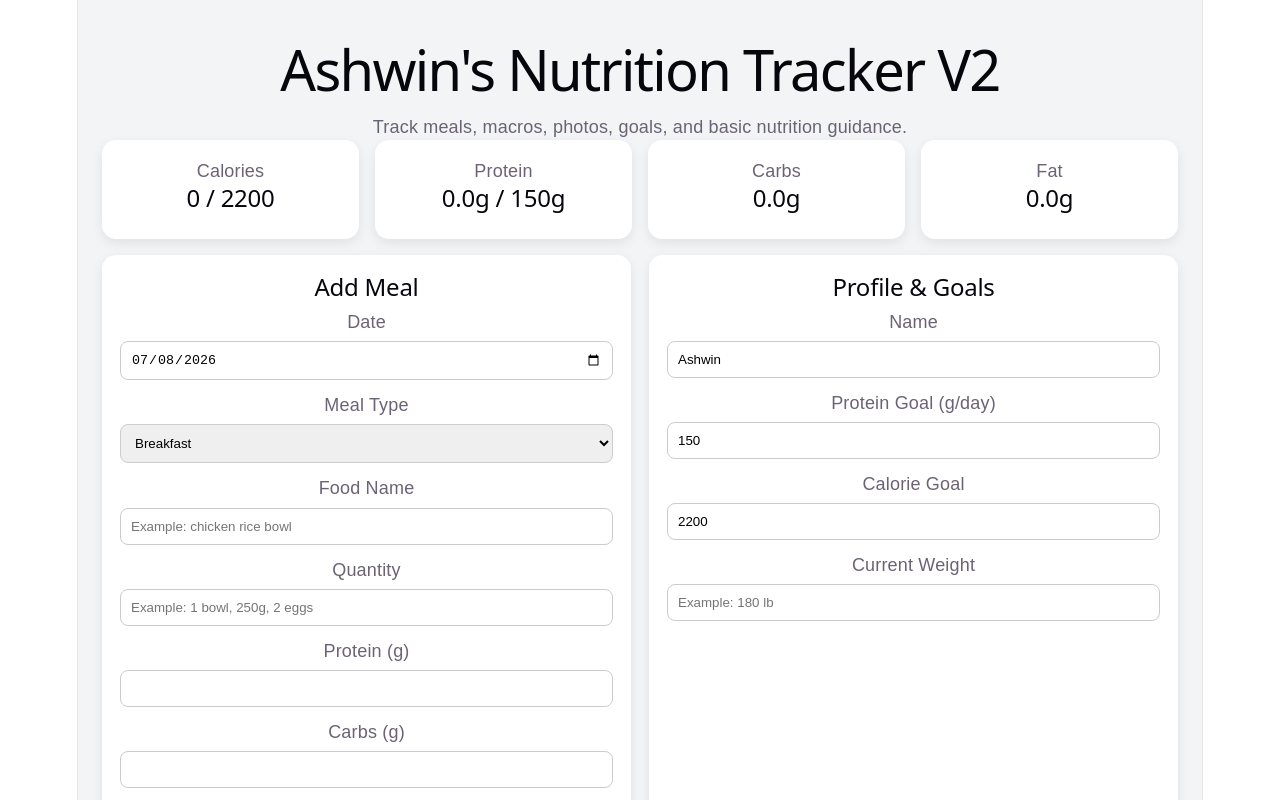
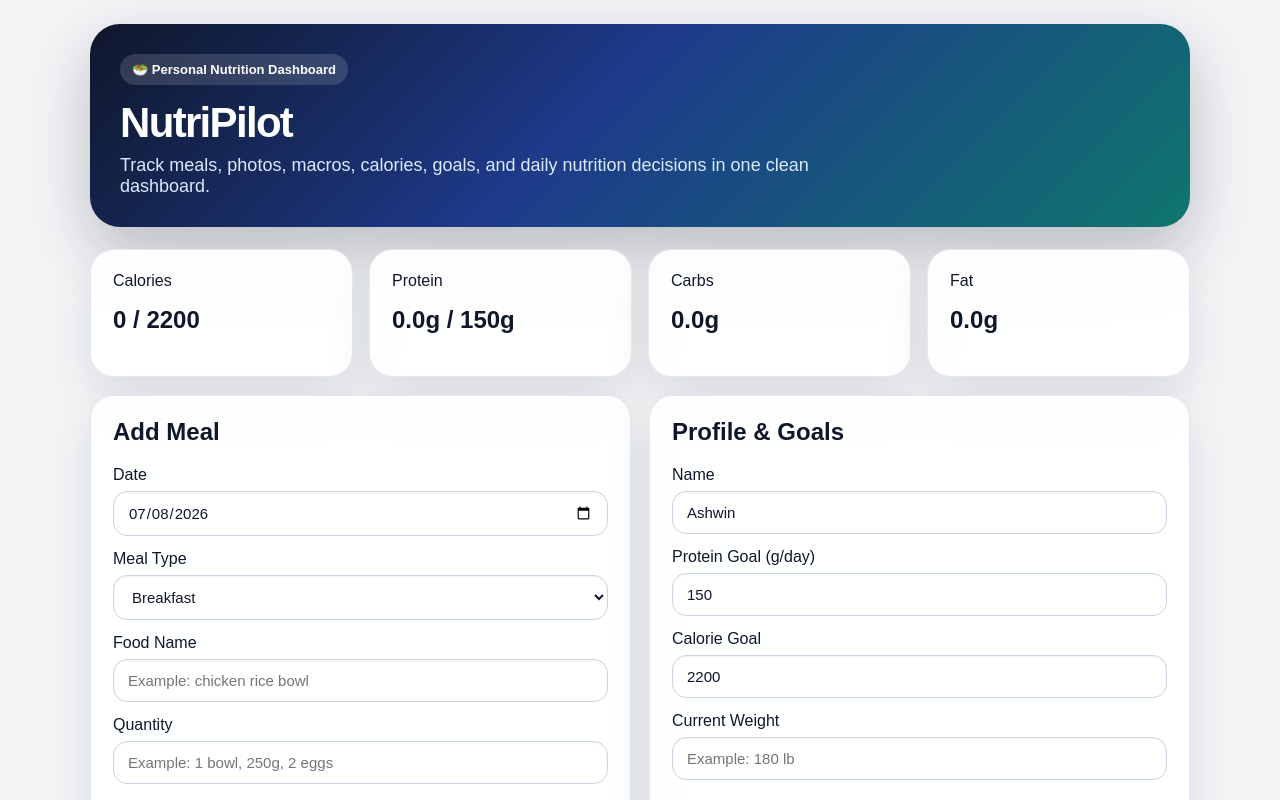
Before and after one commit to ashwinchandwani/nutrition-tracker, a React (Vite) app: page / in a window 1280 px wide. Shown: the top 800 px of the page. Built offline with nearby package versions, Linux system fonts and the light colour scheme.

Commit message:
Improve nutrition tracker visual design

```diff
--- a/src/App.jsx
+++ b/src/App.jsx
@@ -207,31 +207,52 @@ function App() {
   }
 
   const cardStyle = {
-    backgroundColor: "white",
-    padding: "18px",
-    borderRadius: "14px",
-    boxShadow: "0 4px 12px rgba(0,0,0,0.08)",
-    marginBottom: "16px"
+    backgroundColor: "rgba(255, 255, 255, 0.92)",
+    padding: "22px",
+    borderRadius: "24px",
+    boxShadow: "0 20px 45px rgba(15, 23, 42, 0.10)",
+    border: "1px solid rgba(226, 232, 240, 0.9)",
+    marginBottom: "18px",
+    backdropFilter: "blur(14px)"
+  };
+
+  const heroStyle = {
+    background:
+      "linear-gradient(135deg, #0f172a 0%, #1e3a8a 45%, #0f766e 100%)",
+    color: "white",
+    borderRadius: "30px",
+    padding: "30px",
+    marginBottom: "22px",
+    boxShadow: "0 24px 60px rgba(15, 23, 42, 0.25)",
+    position: "relative",
+    overflow: "hidden"
   };
 
   const inputStyle = {
     width: "100%",
-    padding: "10px",
-    marginTop: "6px",
-    marginBottom: "12px",
-    borderRadius: "8px",
-    border: "1px solid #cccccc",
-    boxSizing: "border-box"
+    padding: "12px 14px",
+    marginTop: "7px",
+    marginBottom: "14px",
+    borderRadius: "14px",
+    border: "1px solid #cbd5e1",
+    boxSizing: "border-box",
+    backgroundColor: "#ffffff",
+    color: "#0f172a",
+    fontSize: "15px",
+    outline: "none",
+    boxShadow: "inset 0 1px 2px rgba(15, 23, 42, 0.06)"
   };
 
   const buttonStyle = {
-    backgroundColor: "#2563eb",
+    background:
+      "linear-gradient(135deg, #2563eb 0%, #4f46e5 50%, #7c3aed 100%)",
     color: "white",
     border: "none",
-    padding: "10px 14px",
-    borderRadius: "8px",
+    padding: "12px 18px",
+    borderRadius: "14px",
     cursor: "pointer",
-    fontWeight: "bold"
+    fontWeight: "800",
+    boxShadow: "0 12px 24px rgba(37, 99, 235, 0.28)"
   };
 
   return (
@@ -244,8 +265,47 @@ function App() {
       }}
     >
       <div style={{ maxWidth: "1100px", margin: "0 auto" }}>
-        <h1>Ashwin's Nutrition Tracker V2</h1>
-        <p>Track meals, macros, photos, goals, and basic nutrition guidance.</p>
+        <div style={heroStyle}>
+          <div
+            style={{
+              display: "inline-flex",
+              alignItems: "center",
+              gap: "8px",
+              backgroundColor: "rgba(255,255,255,0.14)",
+              color: "white",
+              padding: "8px 12px",
+              borderRadius: "999px",
+              fontSize: "13px",
+              fontWeight: "700",
+              marginBottom: "16px"
+            }}
+          >
+            🥗 Personal Nutrition Dashboard
+          </div>
+
+          <h1
+            style={{
+              color: "white",
+              fontSize: "42px",
+              lineHeight: "1.05",
+              marginBottom: "10px",
+              letterSpacing: "-0.04em"
+            }}
+          >
+            NutriPilot
+          </h1>
+
+          <p
+            style={{
+              color: "#dbeafe",
+              fontSize: "18px",
+              maxWidth: "720px",
+              marginBottom: "0"
+            }}
+          >
+            Track meals, photos, macros, calories, goals, and daily nutrition decisions in one clean dashboard.
+          </p>
+        </div>
 
         <div
           style={{
--- a/src/index.css
+++ b/src/index.css
@@ -1,111 +1,54 @@
-:root {
-  --text: #6b6375;
-  --text-h: #08060d;
-  --bg: #fff;
-  --border: #e5e4e7;
-  --code-bg: #f4f3ec;
-  --accent: #aa3bff;
-  --accent-bg: rgba(170, 59, 255, 0.1);
-  --accent-border: rgba(170, 59, 255, 0.5);
-  --social-bg: rgba(244, 243, 236, 0.5);
-  --shadow:
-    rgba(0, 0, 0, 0.1) 0 10px 15px -3px, rgba(0, 0, 0, 0.05) 0 4px 6px -2px;
-
-  --sans: system-ui, 'Segoe UI', Roboto, sans-serif;
-  --heading: system-ui, 'Segoe UI', Roboto, sans-serif;
-  --mono: ui-monospace, Consolas, monospace;
-
-  font: 18px/145% var(--sans);
-  letter-spacing: 0.18px;
-  color-scheme: light dark;
-  color: var(--text);
-  background: var(--bg);
-  font-synthesis: none;
-  text-rendering: optimizeLegibility;
-  -webkit-font-smoothing: antialiased;
-  -moz-osx-font-smoothing: grayscale;
-
-  @media (max-width: 1024px) {
-    font-size: 16px;
-  }
+* {
+  box-sizing: border-box;
 }
 
-@media (prefers-color-scheme: dark) {
-  :root {
-    --text: #9ca3af;
-    --text-h: #f3f4f6;
-    --bg: #16171d;
-    --border: #2e303a;
-    --code-bg: #1f2028;
-    --accent: #c084fc;
-    --accent-bg: rgba(192, 132, 252, 0.15);
-    --accent-border: rgba(192, 132, 252, 0.5);
-    --social-bg: rgba(47, 48, 58, 0.5);
-    --shadow:
-      rgba(0, 0, 0, 0.4) 0 10px 15px -3px, rgba(0, 0, 0, 0.25) 0 4px 6px -2px;
-  }
-
-  #social .button-icon {
-    filter: invert(1) brightness(2);
-  }
+:root {
+  color: #0f172a;
+  background: #f8fafc;
 }
 
 body {
   margin: 0;
+  min-height: 100vh;
+  font-family:
+    Inter,
+    ui-sans-serif,
+    system-ui,
+    -apple-system,
+    BlinkMacSystemFont,
+    "Segoe UI",
+    sans-serif;
+  background:
+    radial-gradient(circle at top left, rgba(34, 197, 94, 0.18), transparent 30%),
+    radial-gradient(circle at top right, rgba(99, 102, 241, 0.18), transparent 32%),
+    linear-gradient(135deg, #f8fafc 0%, #eef2ff 45%, #ecfeff 100%);
+  color: #0f172a;
 }
 
 #root {
-  width: 1126px;
-  max-width: 100%;
-  margin: 0 auto;
-  text-align: center;
-  border-inline: 1px solid var(--border);
-  min-height: 100svh;
-  display: flex;
-  flex-direction: column;
-  box-sizing: border-box;
+  width: 100%;
+  min-height: 100vh;
 }
 
 h1,
-h2 {
-  font-family: var(--heading);
-  font-weight: 500;
-  color: var(--text-h);
+h2,
+h3,
+p {
+  margin-top: 0;
 }
 
-h1 {
-  font-size: 56px;
-  letter-spacing: -1.68px;
-  margin: 32px 0;
-  @media (max-width: 1024px) {
-    font-size: 36px;
-    margin: 20px 0;
-  }
-}
-h2 {
-  font-size: 24px;
-  line-height: 118%;
-  letter-spacing: -0.24px;
-  margin: 0 0 8px;
-  @media (max-width: 1024px) {
-    font-size: 20px;
-  }
-}
-p {
-  margin: 0;
+input,
+select,
+textarea {
+  font-family: inherit;
 }
 
-code,
-.counter {
-  font-family: var(--mono);
-  display: inline-flex;
-  border-radius: 4px;
-  color: var(--text-h);
+button {
+  font-family: inherit;
+  transition: 0.2s ease;
 }
 
-code {
-  font-size: 15px;
-  line-height: 135%;
-  padding: 4px 8px;
-  background: var(--code-bg);
+button:hover {
+  transform: translateY(-1px);
+  filter: brightness(1.03);
 }
```
